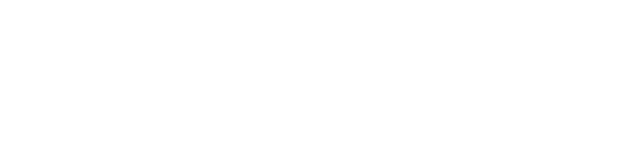
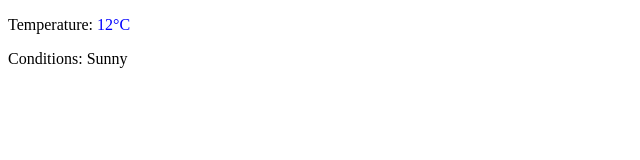
Before and after one commit to acciojob/conditional-weather-report-Akanksha9678, a React app: page / in a window 1280 px wide. Shown: the whole page, without its empty margins (0-640 px from the left). Built offline with nearby package versions, Linux system fonts and the light colour scheme.

Commit message:
temperature display

```diff
--- a/src/components/App.js
+++ b/src/components/App.js
@@ -1,10 +1,18 @@
-
-import React from "react";
-import './../styles/App.css';
+import React,{useState} from "react";
+import WeatherDisplay from "./WeatherDisplay";
 
 const App = () => {
+
+  const [temperature,setTemperature]=useState({
+    temp: 12,
+    conditions: "Sunny"
+  })
+
   return (
     <div>
+      <WeatherDisplay
+      temperature={temperature}
+      />
         {/* Do not remove the main div */}
     </div>
   )
--- /dev/null
+++ b/src/components/WeatherDisplay.jsx
@@ -0,0 +1,19 @@
+import React from 'react';
+
+
+const WeatherDisplay=({temperature})=>{
+
+    const temperatureStyle={
+        color: temperature.temp > 20 ? 'red' : 'blue'
+      };
+    return(
+        <div>
+            <p>
+               Temperature: <span style={temperatureStyle}>{temperature.temp}°C</span>
+            </p>
+            <p>Conditions: {temperature.conditions}</p>
+        </div>
+    )
+}
+
+export default WeatherDisplay;
--- a/src/index.html
+++ b/src/index.html
@@ -9,4 +9,5 @@
 <body>
 <div id="root">
 </div>
+<script src="./index.js"></script>
 </html>
```
Also changed, not shown: 1 other file.
